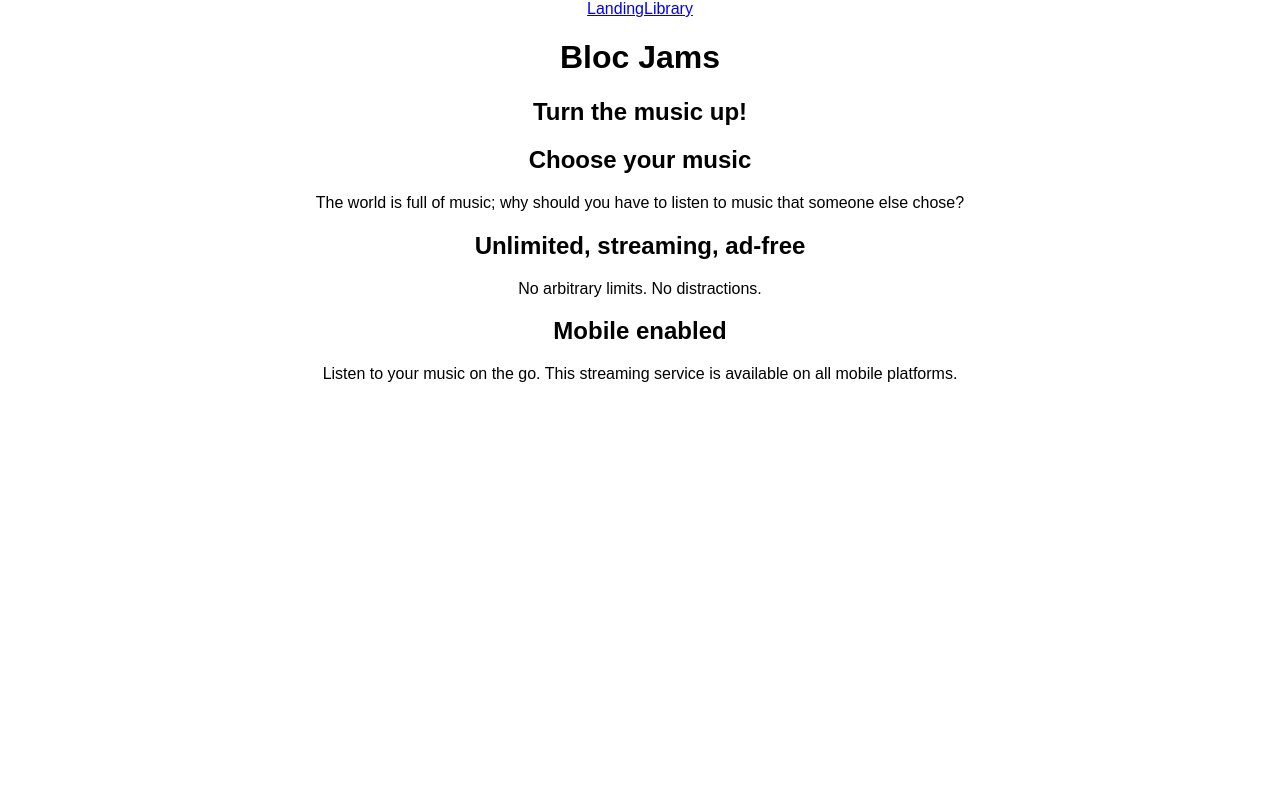
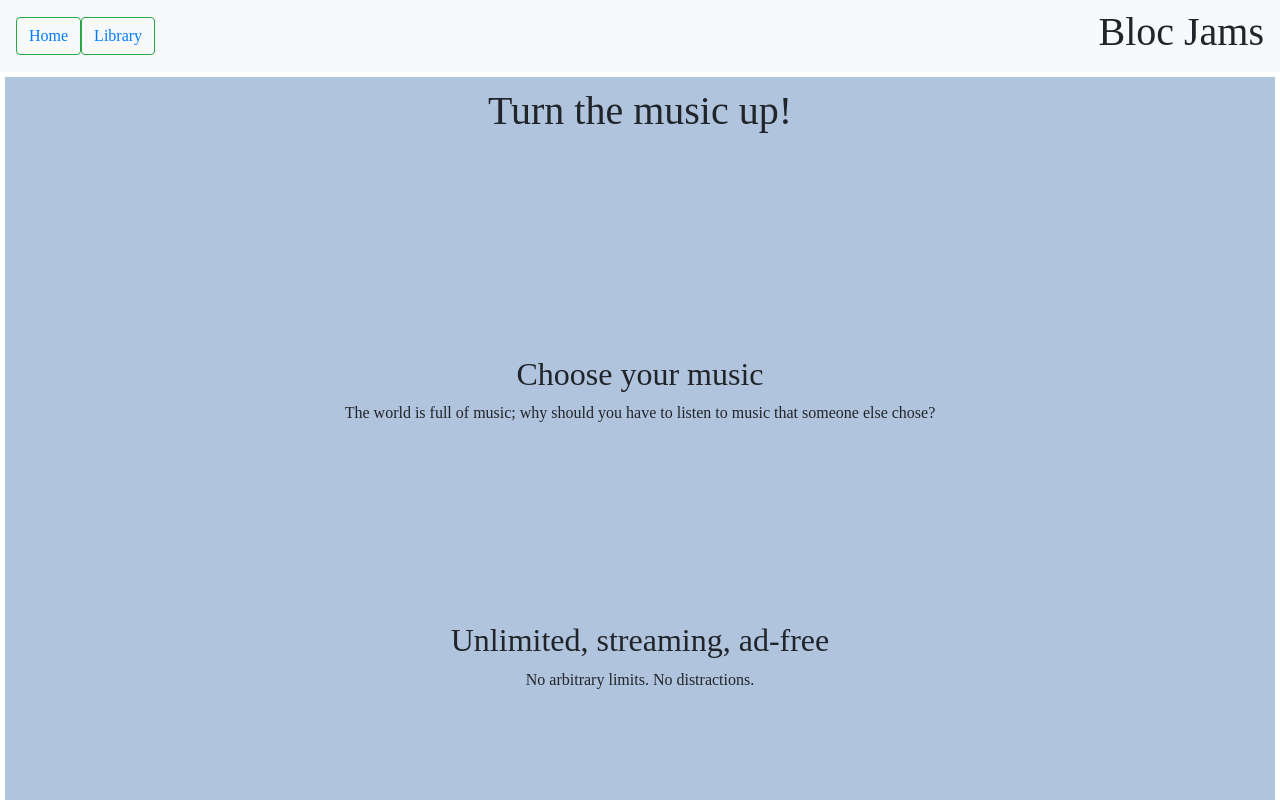
Before and after one commit to toinhao1/bloc-jams-react, a React (Create React App) app: page / in a window 1280 px wide. Shown: the top 800 px of the page. Built offline with nearby package versions, Linux system fonts and the light colour scheme.

Commit message:
Checkpoint 10 styling complete

```diff
--- a/package.json
+++ b/package.json
@@ -6,7 +6,8 @@
     "react": "^16.4.2",
     "react-dom": "^16.4.2",
     "react-router-dom": "^4.3.1",
-    "react-scripts": "1.1.5"
+    "react-scripts": "1.1.5",
+    "startbootstrap-creative": "^5.0.1"
   },
   "scripts": {
     "start": "react-scripts start",
--- a/public/index.html
+++ b/public/index.html
@@ -8,6 +8,7 @@
       manifest.json provides metadata used when your web app is added to the
       homescreen on Android. See https://developers.google.com/web/fundamentals/engage-and-retain/web-app-manifest/
     -->
+    <link rel="stylesheet" href="https://stackpath.bootstrapcdn.com/bootstrap/4.1.3/css/bootstrap.min.css" integrity="sha384-MCw98/SFnGE8fJT3GXwEOngsV7Zt27NXFoaoApmYm81iuXoPkFOJwJ8ERdknLPMO" crossorigin="anonymous">
     <link rel="manifest" href="%PUBLIC_URL%/manifest.json">
     <link rel="shortcut icon" href="%PUBLIC_URL%/favicon.ico">
     <link rel="stylesheet" type="text/css" href="http://code.ionicframework.com/ionicons/2.0.1/css/ionicons.min.css">
@@ -37,5 +38,8 @@
       To begin the development, run `npm start` or `yarn start`.
       To create a production bundle, use `npm run build` or `yarn build`.
     -->
+    <script src="https://code.jquery.com/jquery-3.3.1.slim.min.js" integrity="sha384-q8i/X+965DzO0rT7abK41JStQIAqVgRVzpbzo5smXKp4YfRvH+8abtTE1Pi6jizo" crossorigin="anonymous"></script>
+    <script src="https://cdnjs.cloudflare.com/ajax/libs/popper.js/1.14.3/umd/popper.min.js" integrity="sha384-ZMP7rVo3mIykV+2+9J3UJ46jBk0WLaUAdn689aCwoqbBJiSnjAK/l8WvCWPIPm49" crossorigin="anonymous"></script>
+    <script src="https://stackpath.bootstrapcdn.com/bootstrap/4.1.3/js/bootstrap.min.js" integrity="sha384-ChfqqxuZUCnJSK3+MXmPNIyE6ZbWh2IMqE241rYiqJxyMiZ6OW/JmZQ5stwEULTy" crossorigin="anonymous"></script>
   </body>
 </html>
--- a/src/App.js
+++ b/src/App.js
@@ -10,11 +10,17 @@ class App extends Component {
     return (
       <div className="App">
         <header>
-          <nav>
-            <Link to='/'>Landing</Link>
-            <Link to='/library'>Library</Link>
+          <nav className="navbar navbar-light bg-light">
+            <form className="form-inline">
+              <button className="btn btn-outline-success" type="button">
+                <Link to='/'>Home</Link>
+              </button>
+              <button className="btn btn-outline-success" type="button">
+                <Link to='/library'>Library</Link>
+              </button>
+            </form>
+            <h1 className="first-title">Bloc Jams</h1>
           </nav>
-          <h1>Bloc Jams</h1>
         </header>
         <main>
           <Route exact path="/" component={Landing} />
--- a/src/components/Landing.js
+++ b/src/components/Landing.js
@@ -1,4 +1,5 @@
 import React from 'react';
+import './../landing.css';
 
 const Landing = () => (
   <section className="landing">
--- a/src/components/Library.js
+++ b/src/components/Library.js
@@ -10,16 +10,26 @@ class Library extends Component {
   render() {
     return (
       <section className='library'>
-        {
-          this.state.albums.map( (album, index) =>
+        <table>
+          <tbody>
+            <tr>
+              {this.state.albums.map( (album, index) =>
+
                 <Link to={`/album/${album.slug}`} key={index}>
+                  <td>
                     <img src={album.albumCover} alt={album.title} />
+                  </td>
+                  <td>
                     <div>{album.title}</div>
                     <div>{album.artist}</div>
                     <div>{album.songs.length} songs</div>
+                  </td>
                 </Link>
                 )
               }
+            </tr>
+          </tbody>
+        </table>
       </section>
     )
   }
--- a/src/index.css
+++ b/src/index.css
@@ -1,5 +1,5 @@
 body {
   margin: 0;
   padding: 0;
-  font-family: sans-serif;
+  font-family: cursive;
 }
--- /dev/null
+++ b/src/landing.css
@@ -0,0 +1,13 @@
+.landing {
+  margin: 5px;
+  padding: 10px;
+  background-color: lightsteelblue ;
+}
+.selling-points {
+  margin: 50px;
+  padding: 50px;
+}
+.point {
+  margin: 60px;
+  padding: 60px;
+}
```
Also changed, not shown: 1 other file (tests, documents, lock files or other folders). Lines whose indentation alone changed are shown as unchanged.
